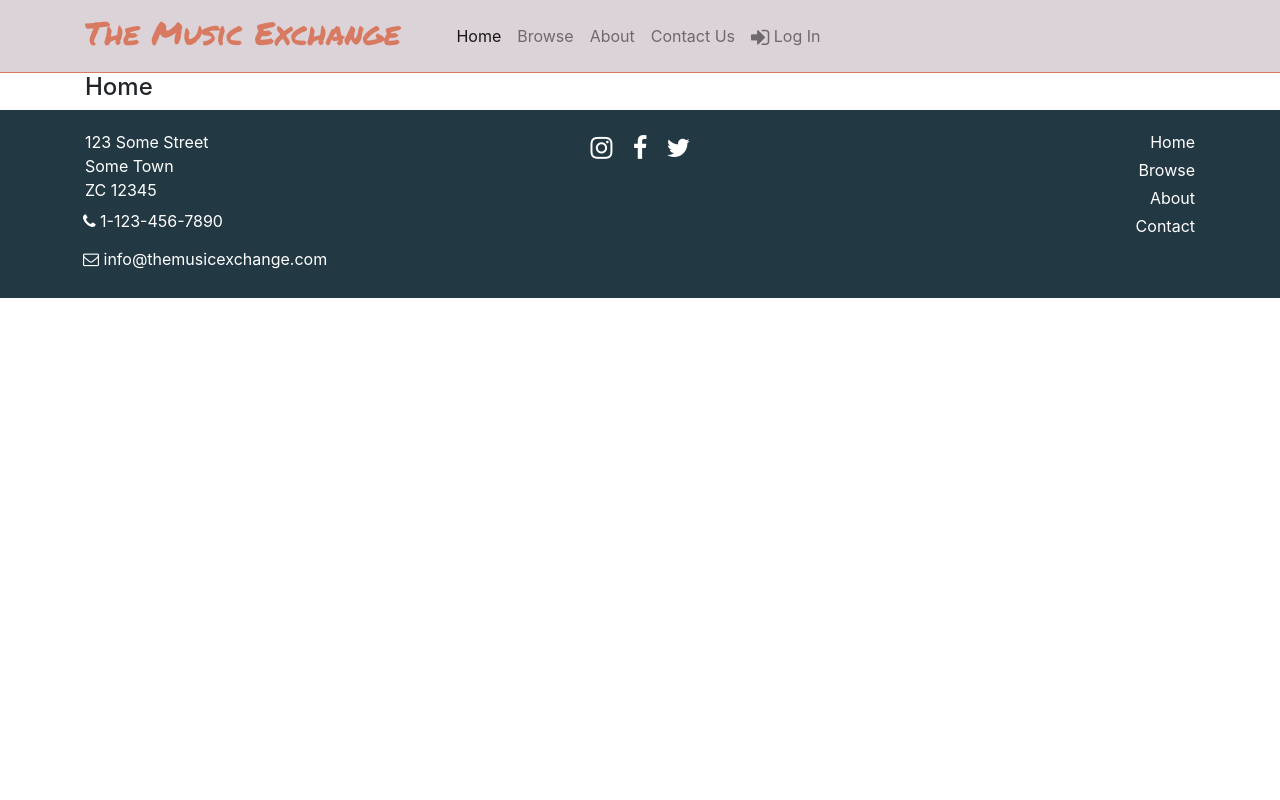
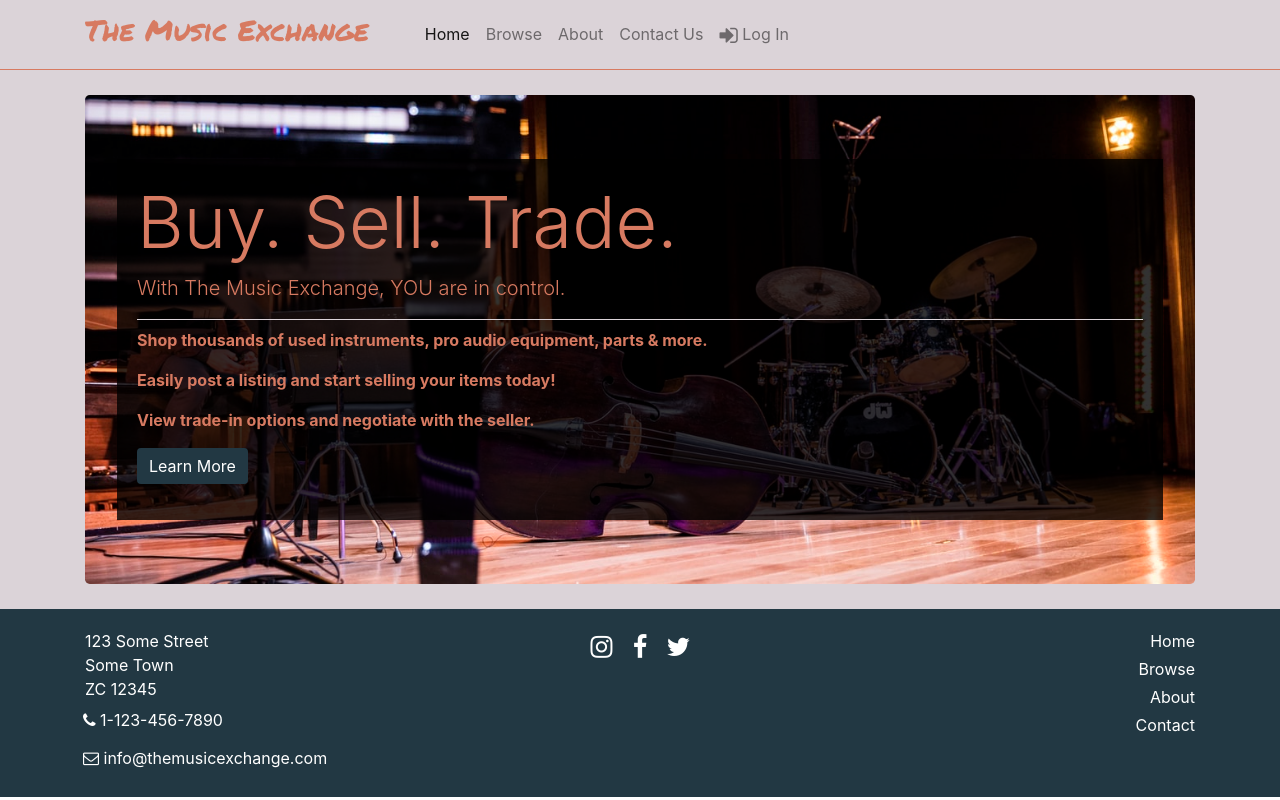
Before and after one commit to aliselmes/themusicexchange, a React (Create React App) app: page /home in a window 1280 px wide. Built offline with nearby package versions, Linux system fonts and the light colour scheme.

Commit message:
added jumbotron to homepage

```diff
--- a/src/App.css
+++ b/src/App.css
@@ -2,6 +2,10 @@
 
 body {
   font-family: "Open Sans", sans-serif;
+}
+
+.App {
+  background-color: #DBD3D8;
 }
 
 .navbar-light {
@@ -13,8 +17,35 @@ body {
 .navbar h2 {
   color: #D77A61;
   font-family: 'Permanent Marker', cursive;
+  font-size: 1.8rem;
 }
 
+#jumbotron {
+  background-image: url('./images/homejumbotron.jpeg');
+  background-size: cover;
+  background-position: center;
+  color: #D77A61;
+  margin: 25px 0;
+}
+
+#jumbotron-container {
+  background: rgba(0,0,0,0.8);
+  padding: 20px;
+  font-weight: bold;
+}
+
+#jumbotron-container hr {
+  border-top: solid 1px #DBD3D8;
+}
+
+#jumbotron-container button {
+  background-color: #223843;
+  border: none;
+}
+
+#jumbotron-container button:hover {
+  background-color: #D77A61;
+}
 
 .site-footer {
   background-color: #223843;
--- a/src/components/HomeComponent.js
+++ b/src/components/HomeComponent.js
@@ -1,9 +1,31 @@
 import React from 'react';
+import { Jumbotron, Button } from 'reactstrap';
+
+const HomeJumbotron = (props) => {
+    return (
+      <div>
+        <Jumbotron id="jumbotron">
+            <div id="jumbotron-container">
+                <h1 className="display-3">Buy. Sell. Trade.</h1>
+                <p className="lead">With The Music Exchange, YOU are in control.</p>
+                <hr className="my-2" />
+                <p>Shop thousands of used instruments, pro audio equipment, parts &amp; more. </p>
+                <p>Easily post a listing and start selling your items today! </p>
+                <p>View trade-in options and negotiate with the seller. </p>
+                <p className="lead">
+                <Button color="primary">Learn More</Button>
+                </p>
+            </div>
+        </Jumbotron>
+      </div>
+    );
+  };
+
 
 function Home(props) {
     return (
         <div className="container">
-            <h4>Home</h4>
+            <HomeJumbotron />
         </div>
     );
 }
--- a/src/components/MainComponent.js
+++ b/src/components/MainComponent.js
@@ -29,7 +29,6 @@ class Main extends Component {
                 </Switch>
                 <Footer />
             </div>
-
         );
     }
 }
```
Also changed, not shown: src/images/homejumbotron.jpeg (added), 1 other file (tests, documents, lock files or other folders).
